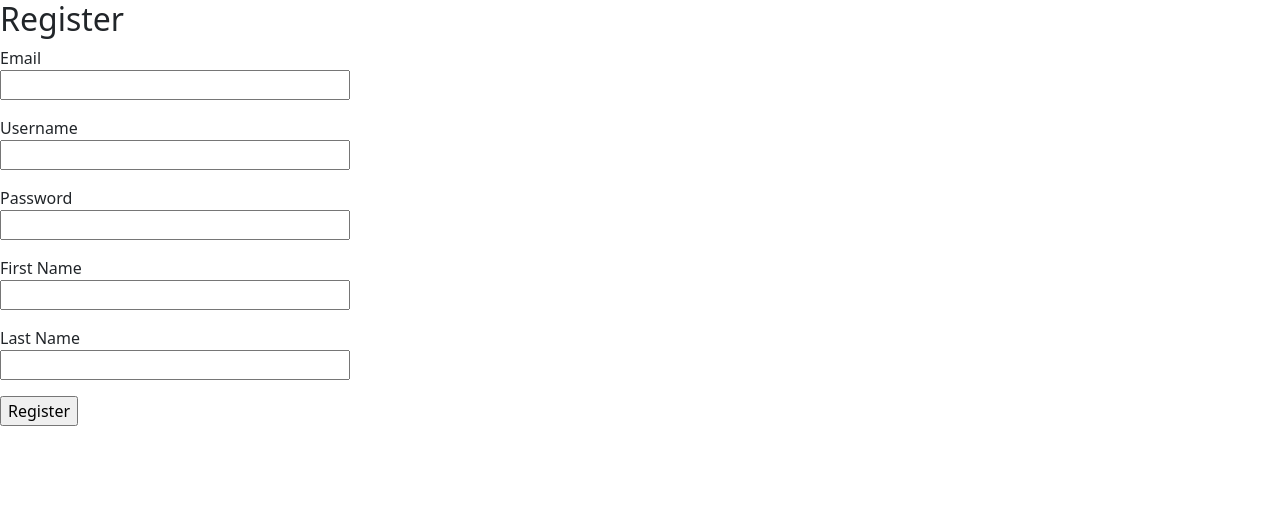
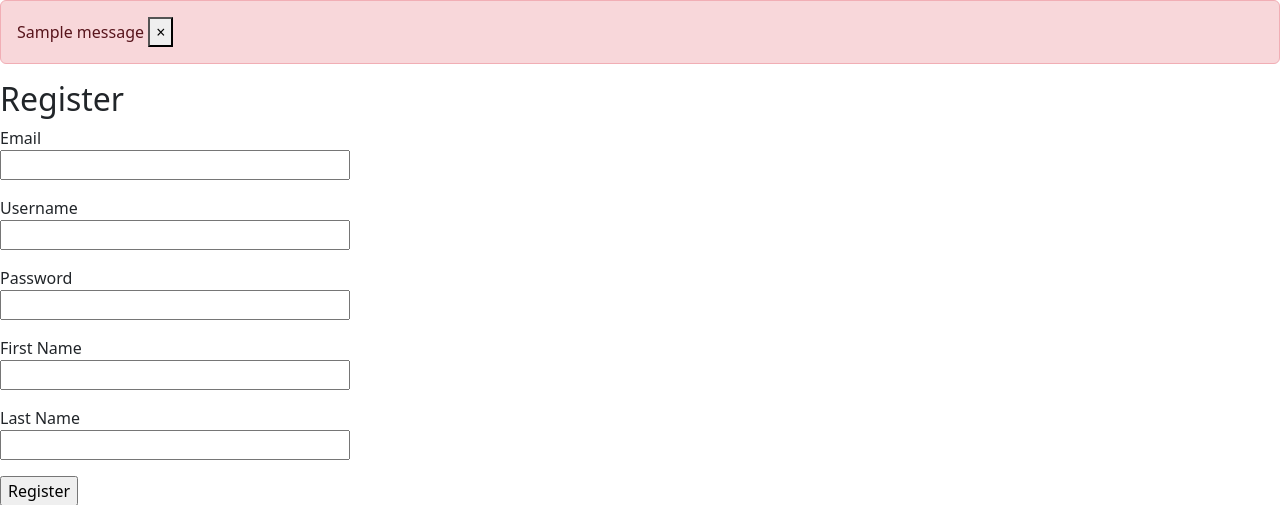
Before and after one commit to Mooshiiee/Owlette, a Flask app: page /register in a window 1280 px wide. Shown: the top 505 px of the page. Run offline with Flask 3, Linux system fonts and the light colour scheme; one stand-in notice (Sample message) is shown.

Commit message:
flash message display

```diff
--- a/app/templates/register.html
+++ b/app/templates/register.html
@@ -7,6 +7,14 @@
     <link href="https://cdn.jsdelivr.net/npm/bootstrap@5.3.3/dist/css/bootstrap.min.css" rel="stylesheet" integrity="sha384-QWTKZyjpPEjISv5WaRU9OFeRpok6YctnYmDr5pNlyT2bRjXh0JMhjY6hW+ALEwIH" crossorigin="anonymous">
     <link href="https://cdn.jsdelivr.net/npm/bootstrap@5.3.0/dist/css/bootstrap.min.css" rel="stylesheet">
     <title>Register</title>
+    {% for message in  get_flashed_messages() %}
+        <div class="alert alert-danger alert-dismissible fade show" role="alert">
+        {{ message }}
+        <button type="button" class="close" data-bs-dismiss="alert" aria-label="Close">
+            <span aria-hidden="true">&times;</span>
+        </button>
+        </div>
+    {% endfor %}
 </head>
 <body>
     <h2>Register</h2>
```
